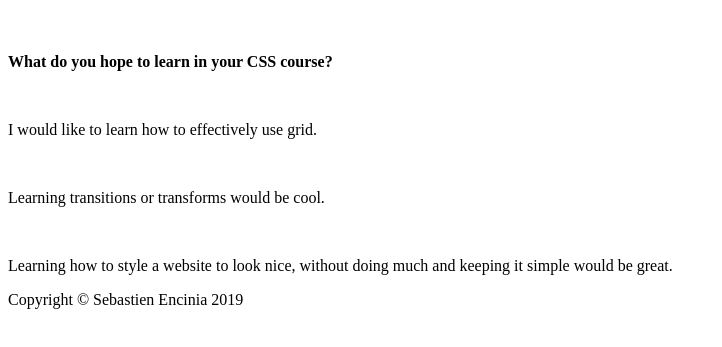
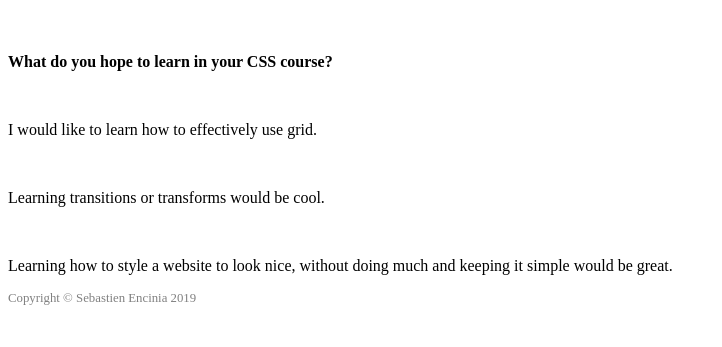
Before and after one commit to sebbydoh/CIS2B-Assignment-02, a plain HTML site: page index.html in a window 1280 px wide. Shown: the part 113-460 px from the top of the page, without its empty margins (0-722 px from the left). Drawn offline with Linux system fonts and the light colour scheme.

Commit message:
Changed fontsize and color of copyright ID

```diff
--- a/css/main.css
+++ b/css/main.css
@@ -1,3 +1,7 @@
+body{
+    font-size: 16px;
+}
+
 h1 {
     text-decoration: underline;
 }
@@ -5,3 +9,8 @@ h1 {
 .question {
     font-weight: bold;
 }
+
+#copyright {
+    font-size: 0.8em;
+    color: gray;
+}
```
